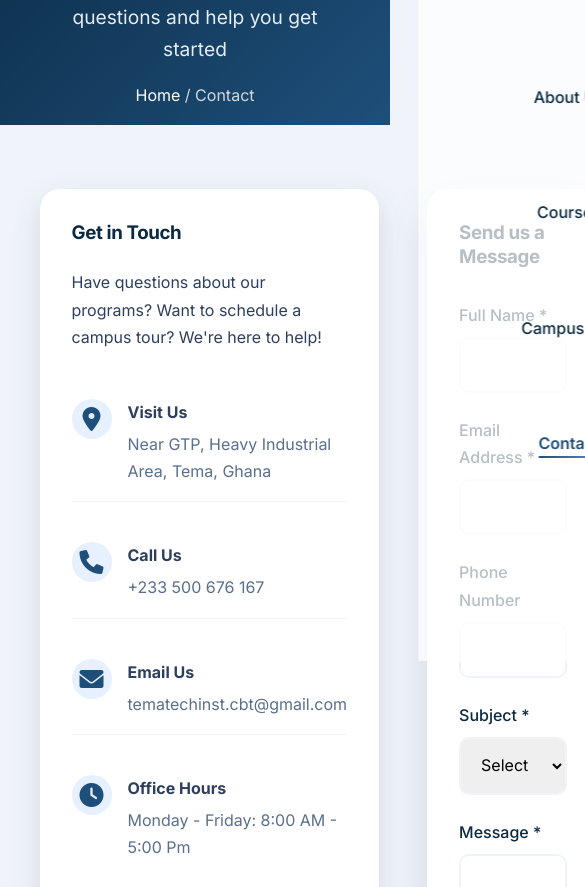
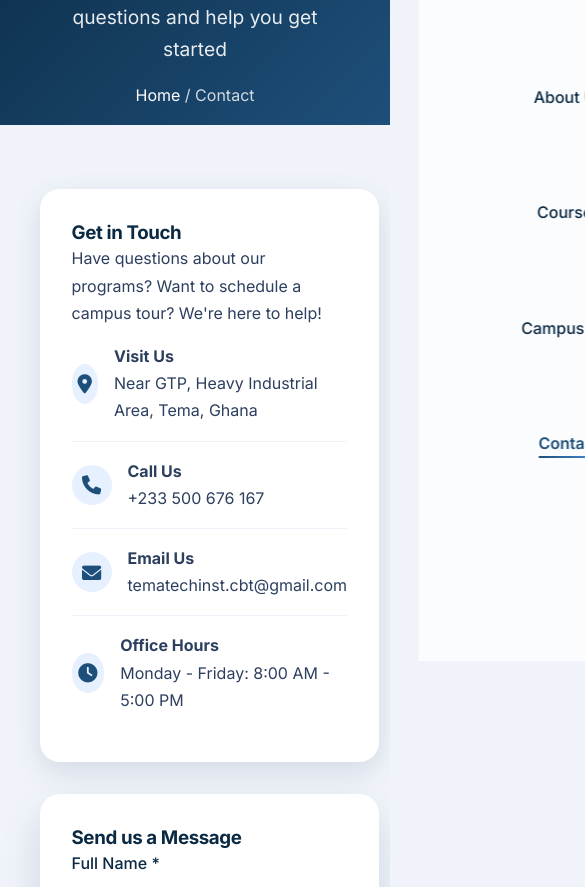
Before and after one commit to israelqwedwo/TemaTech, a plain HTML site: page contact.html in a window 390 px wide. Shown: the part 204-1091 px from the top of the page, 585 px wide, since content can reach past the window. Drawn offline with Linux system fonts and the light colour scheme.

Commit message:
Fix contact section mobile layout - stack cards vertically on phone

```diff
--- a/contact.html
+++ b/contact.html
@@ -43,69 +43,67 @@
 <!-- Contact Section -->
 <section class="contact-section" style="padding: 4rem 0;">
     <div class="container">
-            <div class="contact-grid" style="display: grid; grid-template-columns: 1fr 2fr; gap: 3rem;">
+        <div class="contact-grid">
             <!-- Contact Information -->
-                <div class="contact-info-card" style="background: white; border-radius: 20px; padding: 2rem; box-shadow: var(--shadow-md);">
-                    <h3 style="margin-bottom: 1.5rem; color: var(--primary-dark);">Get in Touch</h3>
-                    <p style="margin-bottom: 2rem; color: var(--text-medium);">Have questions about our programs? Want to schedule a campus tour? We're here to help!</p>
+            <div class="contact-info-card">
+                <h3>Get in Touch</h3>
+                <p>Have questions about our programs? Want to schedule a campus tour? We're here to help!</p>
 
-                    <div class="contact-item" style="display: flex; align-items: flex-start; gap: 1rem; margin-bottom: 1.5rem;">
-                        <i class="fas fa-map-marker-alt" style="font-size: 1.5rem; color: var(--primary); min-width: 40px;"></i>
+                <div class="contact-item">
+                    <i class="fas fa-map-marker-alt"></i>
                     <div>
-                            <strong style="display: block; margin-bottom: 0.3rem;">Visit Us</strong>
-                            <p style="color: var(--text-light);">Near GTP, Heavy Industrial Area, Tema, Ghana</p>
+                        <strong>Visit Us</strong>
+                        <p>Near GTP, Heavy Industrial Area, Tema, Ghana</p>
                     </div>
                 </div>
 
-                    <div class="contact-item" style="display: flex; align-items: flex-start; gap: 1rem; margin-bottom: 1.5rem;">
-                        <i class="fas fa-phone" style="font-size: 1.5rem; color: var(--primary); min-width: 40px;"></i>
+                <div class="contact-item">
+                    <i class="fas fa-phone"></i>
                     <div>
-                            <strong style="display: block; margin-bottom: 0.3rem;">Call Us</strong>
-                            <p style="color: var(--text-light);">+233 500 676 167</p>
-                              <!-- <br>+233 987 654 321</p> -->
+                        <strong>Call Us</strong>
+                        <p>+233 500 676 167</p>
                     </div>
                 </div>
 
-                    <div class="contact-item" style="display: flex; align-items: flex-start; gap: 1rem; margin-bottom: 1.5rem;">
-                        <i class="fas fa-envelope" style="font-size: 1.5rem; color: var(--primary); min-width: 40px;"></i>
+                <div class="contact-item">
+                    <i class="fas fa-envelope"></i>
                     <div>
-                            <strong style="display: block; margin-bottom: 0.3rem;">Email Us</strong>
-                            <p style="color: var(--text-light);">tematechinst.cbt@gmail.com</p>
-                              <!-- <br>info@dtiafrica.com</p> -->
+                        <strong>Email Us</strong>
+                        <p>tematechinst.cbt@gmail.com</p>
                     </div>
                 </div>
 
-                    <div class="contact-item" style="display: flex; align-items: flex-start; gap: 1rem; margin-bottom: 1.5rem;">
-                        <i class="fas fa-clock" style="font-size: 1.5rem; color: var(--primary); min-width: 40px;"></i>
+                <div class="contact-item">
+                    <i class="fas fa-clock"></i>
                     <div>
-                            <strong style="display: block; margin-bottom: 0.3rem;">Office Hours</strong>
-                            <p style="color: var(--text-light);">Monday - Friday: 8:00 AM - 5:00 Pm</p>
+                        <strong>Office Hours</strong>
+                        <p>Monday - Friday: 8:00 AM - 5:00 PM</p>
                     </div>
                 </div>
             </div>
 
             <!-- Contact Form -->
-                <div class="contact-form" style="background: white; border-radius: 20px; padding: 2rem; box-shadow: var(--shadow-lg);">
-                    <h3 style="margin-bottom: 2rem; color: var(--primary-dark);">Send us a Message</h3>
+            <div class="contact-form">
+                <h3>Send us a Message</h3>
                 <form id="contactForm" action="/api/email/send" method="POST">
-                        <div class="form-group" style="margin-bottom: 1.5rem;">
-                            <label for="name" style="display: block; margin-bottom: 0.5rem; font-weight: 500;">Full Name *</label>
-                            <input type="text" id="name" name="name" class="form-control" required style="width: 100%; padding: 1rem; border: 2px solid var(--light-gray); border-radius: 10px;">
+                    <div class="form-group">
+                        <label for="name">Full Name *</label>
+                        <input type="text" id="name" name="name" required>
                     </div>
 
-                        <div class="form-group" style="margin-bottom: 1.5rem;">
-                            <label for="email" style="display: block; margin-bottom: 0.5rem; font-weight: 500;">Email Address *</label>
-                            <input type="email" id="email" name="email" class="form-control" required style="width: 100%; padding: 1rem; border: 2px solid var(--light-gray); border-radius: 10px;">
+                    <div class="form-group">
+                        <label for="email">Email Address *</label>
+                        <input type="email" id="email" name="email" required>
                     </div>
 
-                        <div class="form-group" style="margin-bottom: 1.5rem;">
-                            <label for="phone" style="display: block; margin-bottom: 0.5rem; font-weight: 500;">Phone Number</label>
-                            <input type="tel" id="phone" name="phone" class="form-control" style="width: 100%; padding: 1rem; border: 2px solid var(--light-gray); border-radius: 10px;">
+                    <div class="form-group">
+                        <label for="phone">Phone Number</label>
+                        <input type="tel" id="phone" name="phone">
                     </div>
 
-                        <div class="form-group" style="margin-bottom: 1.5rem;">
-                            <label for="subject" style="display: block; margin-bottom: 0.5rem; font-weight: 500;">Subject *</label>
-                            <select id="subject" name="subject" class="form-control" required style="width: 100%; padding: 1rem; border: 2px solid var(--light-gray); border-radius: 10px;">
+                    <div class="form-group">
+                        <label for="subject">Subject *</label>
+                        <select id="subject" name="subject" required>
                             <option value="">Select a subject</option>
                             <option value="admissions">Admissions Inquiry</option>
                             <option value="courses">Course Information</option>
@@ -115,12 +113,12 @@
                         </select>
                     </div>
 
-                        <div class="form-group" style="margin-bottom: 2rem;">
-                            <label for="message" style="display: block; margin-bottom: 0.5rem; font-weight: 500;">Message *</label>
-                            <textarea id="message" name="message" class="form-control" rows="5" required style="width: 100%; padding: 1rem; border: 2px solid var(--light-gray); border-radius: 10px; resize: vertical;"></textarea>
+                    <div class="form-group">
+                        <label for="message">Message *</label>
+                        <textarea id="message" name="message" rows="5" required></textarea>
                     </div>
 
-                        <button type="submit" class="btn btn-primary" style="width: 100%; padding: 1rem; font-size: 1.1rem;">Send Message</button>
+                    <button type="submit" class="btn btn-primary">Send Message</button>
                 </form>
             </div>
         </div>
--- a/style.css
+++ b/style.css
@@ -1027,3 +1027,55 @@ footer {
     user-select: none;
     -webkit-tap-highlight-color: transparent;   /* Removes blue highlight on iOS */
 }
+
+/* Contact Section - Responsive */
+.contact-grid {
+    display: grid;
+    grid-template-columns: 1fr;
+    gap: 2rem;
+}
+
+.contact-info-card,
+.contact-form {
+    background: white;
+    border-radius: 20px;
+    padding: 2rem;
+    box-shadow: var(--shadow-md);
+}
+
+.contact-form {
+    box-shadow: var(--shadow-lg);
+}
+
+/* Make it two columns only on larger screens */
+@media (min-width: 992px) {
+    .contact-grid {
+        grid-template-columns: 1fr 2fr;
+        gap: 3rem;
+    }
+}
+
+/* Improve form inputs */
+.form-group {
+    margin-bottom: 1.5rem;
+}
+
+.form-group label {
+    display: block;
+    margin-bottom: 0.5rem;
+    font-weight: 500;
+}
+
+.form-control {
+    width: 100%;
+    padding: 1rem;
+    border: 2px solid var(--light-gray);
+    border-radius: 10px;
+    font-size: 1rem;
+}
+
+.form-control:focus {
+    outline: none;
+    border-color: var(--primary);
+    box-shadow: 0 0 0 3px rgba(0, 123, 255, 0.1);
+}
```
Lines whose indentation alone changed are shown as unchanged.
